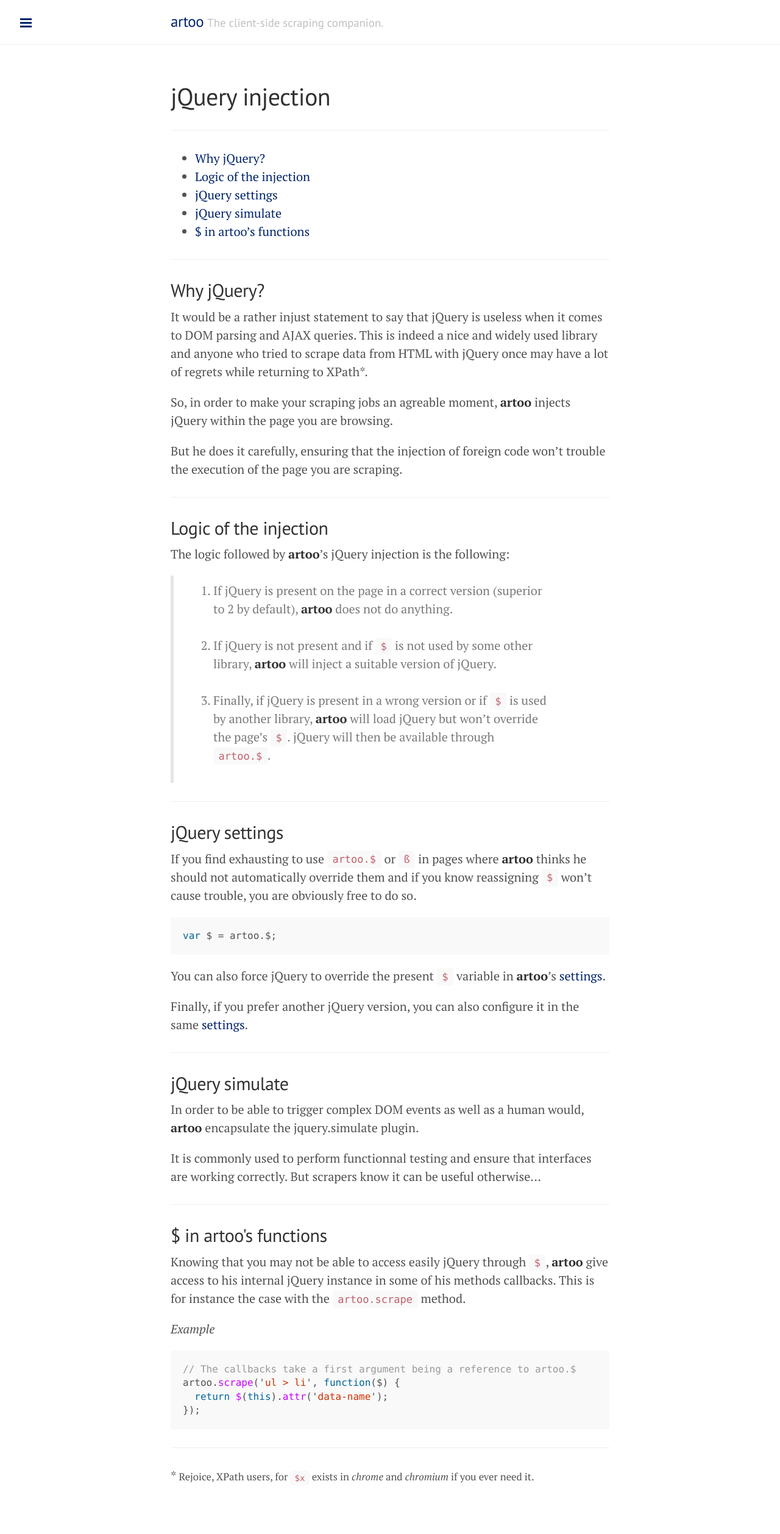
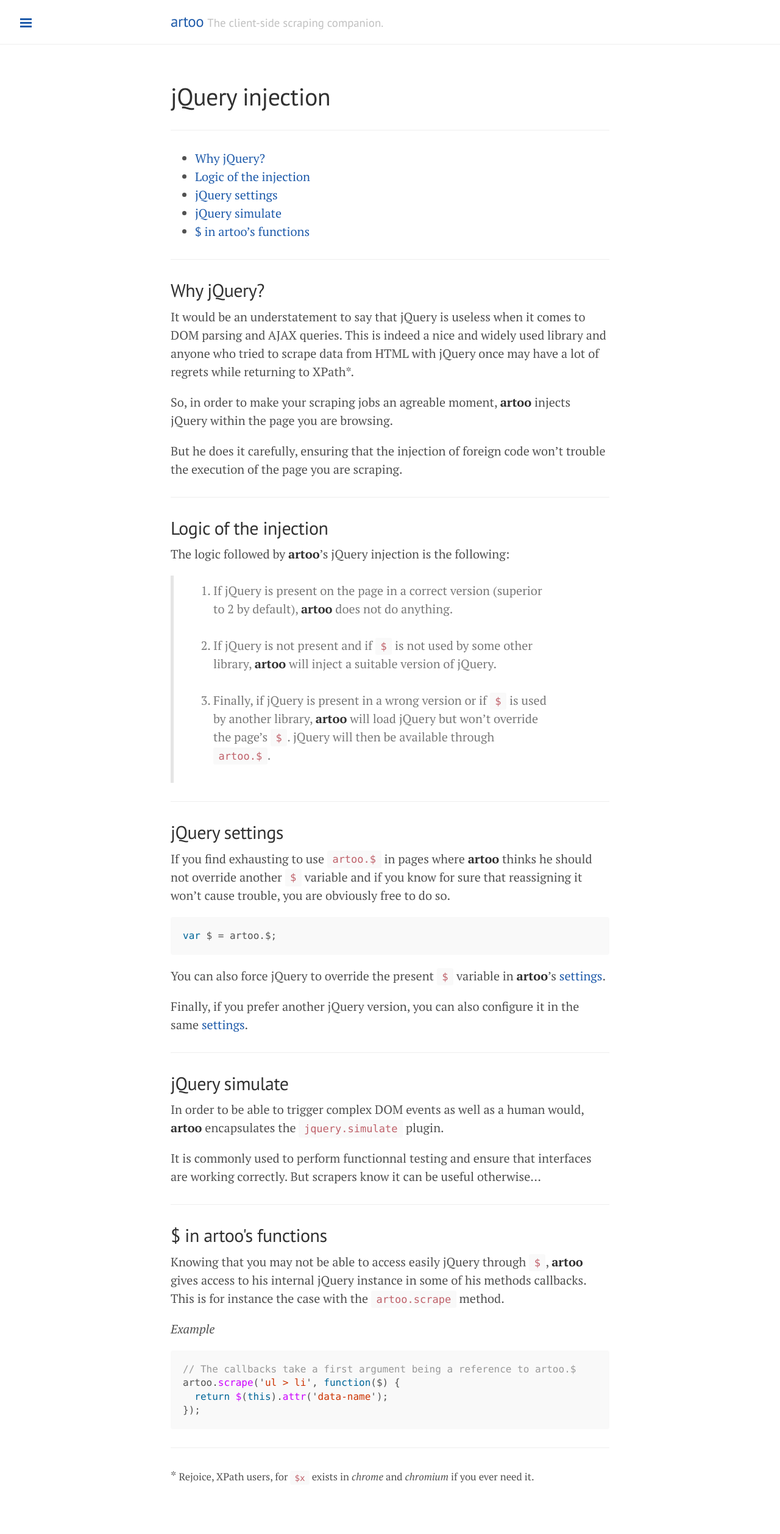
Before and after one commit to medialab/artoo, a Jekyll site: the page built from jquery.md, in a window 1280 px wide. Shown: the whole page at 61% size. Built offline with Jekyll 4.4.1, drawn with Linux system fonts in a browser that asks for light colours; Markdown is read by kramdown in place of the engine named in the settings.

Commit message:
Fix #76 - changing colors and some other adjustments

````diff
--- a/jquery.md
+++ b/jquery.md
@@ -18,7 +18,7 @@
 
 <h2 id="why">Why jQuery?</h2>
 
-It would be a rather injust statement to say that jQuery is useless when it comes to DOM parsing and AJAX queries. This is indeed a nice and widely used library and anyone who tried to scrape data from HTML with jQuery once may have a lot of regrets while returning to XPath&#42;.
+It would be an understatement to say that jQuery is useless when it comes to DOM parsing and AJAX queries. This is indeed a nice and widely used library and anyone who tried to scrape data from HTML with jQuery once may have a lot of regrets while returning to XPath&#42;.
 
 So, in order to make your scraping jobs an agreable moment, **artoo** injects jQuery within the page you are browsing.
 
@@ -40,7 +40,7 @@
 
 <h2 id="settings">jQuery settings</h2>
 
-If you find exhausting to use `artoo.$` or `ß` in pages where **artoo** thinks he should not automatically override them and if you know reassigning `$` won't cause trouble, you are obviously free to do so.
+If you find exhausting to use `artoo.$` in pages where **artoo** thinks he should not override another `$` variable and if you know for sure that reassigning it won't cause trouble, you are obviously free to do so.
 
 ```js
 var $ = artoo.$;
@@ -54,7 +54,7 @@
 
 <h2 id="simulate">jQuery simulate</h2>
 
-In order to be able to trigger complex DOM events as well as a human would, **artoo** encapsulate the jquery.simulate plugin.
+In order to be able to trigger complex DOM events as well as a human would, **artoo** encapsulates the `jquery.simulate` plugin.
 
 It is commonly used to perform functionnal testing and ensure that interfaces are working correctly. But scrapers know it can be useful otherwise...
 
@@ -62,7 +62,7 @@
 
 <h2 id="dollar">$ in artoo's functions</h2>
 
-Knowing that you may not be able to access easily jQuery through `$`, **artoo** give access to his internal jQuery instance in some of his methods callbacks. This is for instance the case with the `artoo.scrape` method.
+Knowing that you may not be able to access easily jQuery through `$`, **artoo** gives access to his internal jQuery instance in some of his methods callbacks. This is for instance the case with the `artoo.scrape` method.
 
 *Example*
 
--- a/public/css/artoo.css
+++ b/public/css/artoo.css
@@ -9,12 +9,12 @@
 .theme-base-artoo .sidebar,
 .theme-base-artoo .sidebar-toggle:active,
 .theme-base-artoo #sidebar-checkbox:checked ~ .sidebar-toggle {
-  background-color: #00236D;
+  background-color: #1f5baa;
 }
 .theme-base-artoo .container a,
 .theme-base-artoo .sidebar-toggle,
 .theme-base-artoo .related-posts li a:hover {
-  color: #00236D;
+  color: #1f5baa;
 }
 
 .artoo-bookmark-highlight {
@@ -22,7 +22,7 @@
 }
 
 .artoo-bookmark-highlight a {
-  background-color: #00236D;
+  background-color: #1f5baa;
   color: white;
   padding: 0 10px;
   padding-bottom: 3px;
````
Also changed, not shown: index.md (+1 -1 lines).
